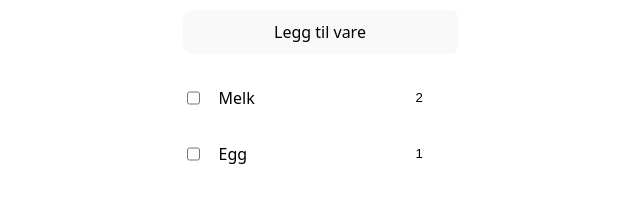
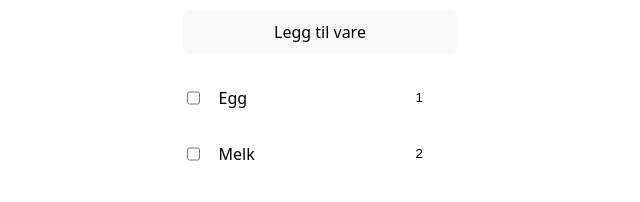
Before and after one commit to Fird3/Arbeidskrav2UIN, a React (Vite) app: page / in a window 1280 px wide. Shown: the part 442-644 px from the top of the page, without its empty margins (320-960 px from the left). Built offline with nearby package versions, Linux system fonts and the light colour scheme.

Commit message:
ovingstime

```diff
--- a/src/App.jsx
+++ b/src/App.jsx
@@ -12,11 +12,12 @@ function App() {
 
 
 
-  const HandlelisteVare = [
+  const handlelisteVare = [
     {
       id: 0,
       title: "Melk",
       number: 2
+
 
     },
     {
@@ -26,14 +27,16 @@ function App() {
     }
   ]
 
-  const [Liste, setListe] = useState(HandlelisteVare)
-  const [Varer, setVarer] = useState()
+  const [liste, setListe] = useState(handlelisteVare)
+  const [varer, setVarer] = useState([])
+
+  console.log(liste)
 
   return (
     <main>
       <h1>Handleliste</h1>
-      <Addform Varer={Varer} setVarer={setVarer} setListe={setListe}/>
-      <ShoppingList HandlelisteVare={Liste} setListe={setListe} />
+      <Addform Varer={varer} setVarer={setVarer} setListe={setListe}/>
+      <ShoppingList handlelisteVare={liste} setListe={setListe} />
 
     </main>
   )
--- a/src/components/Addform.jsx
+++ b/src/components/Addform.jsx
@@ -1,15 +1,17 @@
-export default function Addform({Varer, setVarer, setListe}){
+export default function Addform({varer, setVarer, setListe}){
 
     const Leggtil = (e) =>{
-        const {navn, verdi} = e.target
-        setVarer((prev) => ({...prev,[navn]: verdi}))
+        const {name, value} = e.target
+        setVarer(prev => ([...prev, {title: name, number: value }]))
 
     }
+
+    console.log(varer, "varer")
 
     const Knapp = (e)=>{
         e.preventDefault()
         const unikId = Math.floor(Math.random() * (999 - 0 + 1) + 1)
-        setListe((prev) => ([...prev, {id:unikId, ...Varer}]))
+        setListe((prev) => ([...prev, {id:unikId, ...varer}]))
 
     }
 
--- a/src/components/ShoppingItem.jsx
+++ b/src/components/ShoppingItem.jsx
@@ -1,12 +1,13 @@
 import '../style/style.css'
 
 export default function ShoppingItem({title, number}){
+
 
     return(
         <li className="listepunkt">
             <input type="checkbox"></input>
             <p>{title}</p>
-            <input name="vare" type="number" min="1" value={number} className='antallboks'></input>
+            <input name="vare" type="number" min="1" id="startnummer" defaultValue={number} className='antallboks'></input>
         </li>
     )
 }
--- a/src/components/ShoppingList.jsx
+++ b/src/components/ShoppingList.jsx
@@ -1,11 +1,11 @@
 import ShoppingItem from "./ShoppingItem";
 
-export default function ShoppingList({HandlelisteVare, setListe}){
+export default function ShoppingList({handlelisteVare, setListe}){
 
   return(
     <section>
         <ol>
-          {HandlelisteVare.map((vare) =>
+          {handlelisteVare.map((vare) =>
           <ShoppingItem key={vare.id} title={vare.title} number={vare.number} id={vare.id} setListe={setListe}
           /> )}
         </ol>
--- a/src/style/style.css
+++ b/src/style/style.css
@@ -8,6 +8,8 @@ main{
 
     ol{
         padding: 0;
+        display: flex;
+        flex-direction: column-reverse;
     }
 }
 
```
